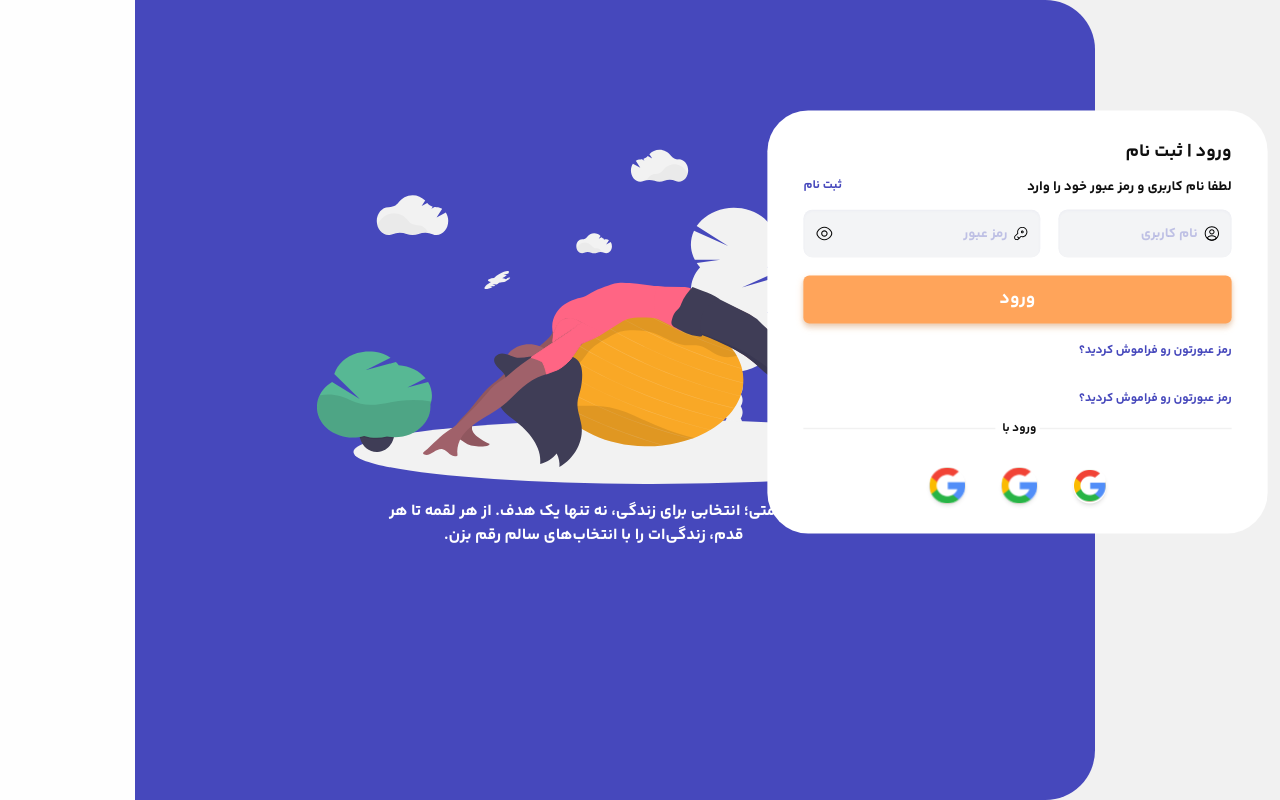
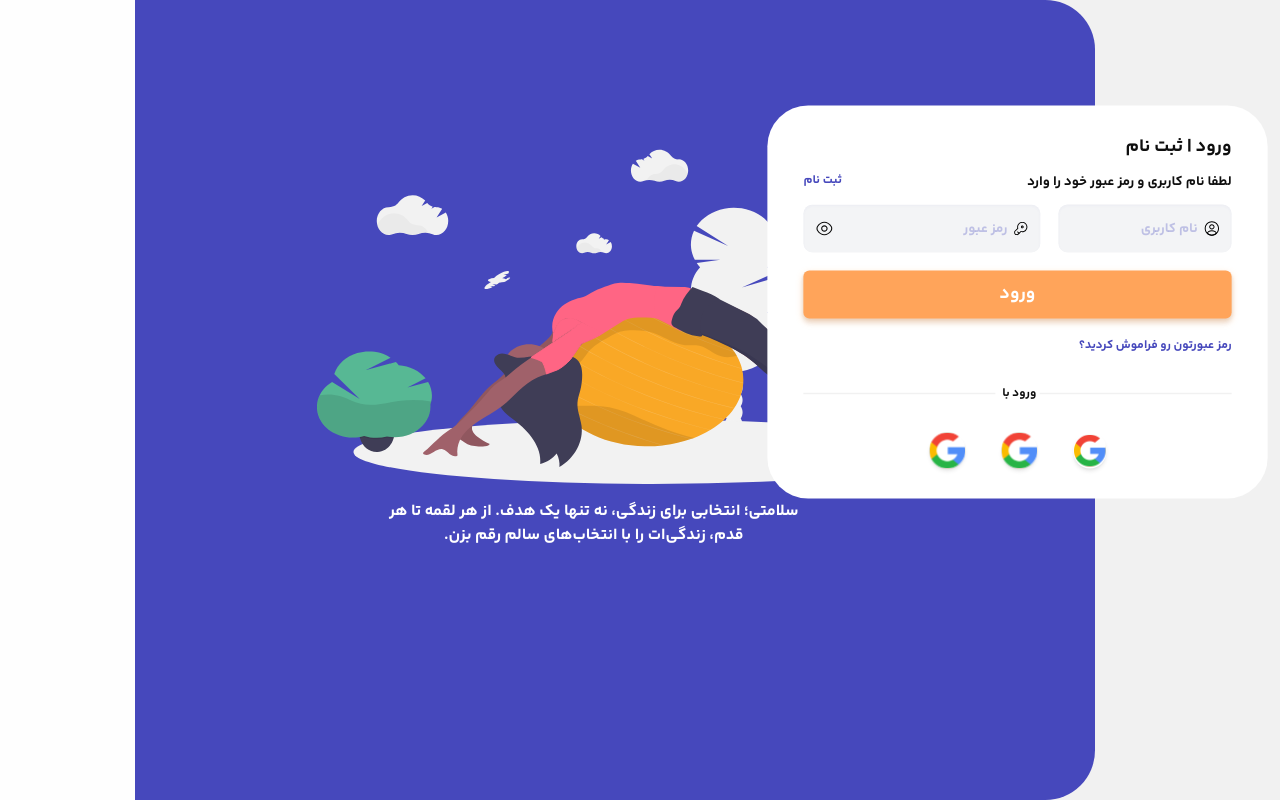
Before and after one commit to zahrabakhshandeh/Healthcare-Monitoring-Diet, a Next.js app: page /register/login in a window 1280 px wide. Built offline with nearby package versions, Linux system fonts and the light colour scheme.

Commit message:
remove the link that navigate to signup page and move it to formlogin

```diff
--- a/src/components/LoginComponents/LoginBox/index.tsx
+++ b/src/components/LoginComponents/LoginBox/index.tsx
@@ -18,9 +18,6 @@ const LoginBox = () => {
       </div>
       <FormLogin />
       <section className="flex flex-col mt-6 gap-4">
-        <Link href="" className="text-[var(--link-blue)]  text-base ">
-          رمز عبورتون رو فراموش کردید؟
-        </Link>
         <div className="flex flex-row gap-1 justify-center items-center">
           <hr className="border-[var(--hr-gray)] border w-full " />
           <p className="font-semibold w-28 text-base">ورود با</p>
```
